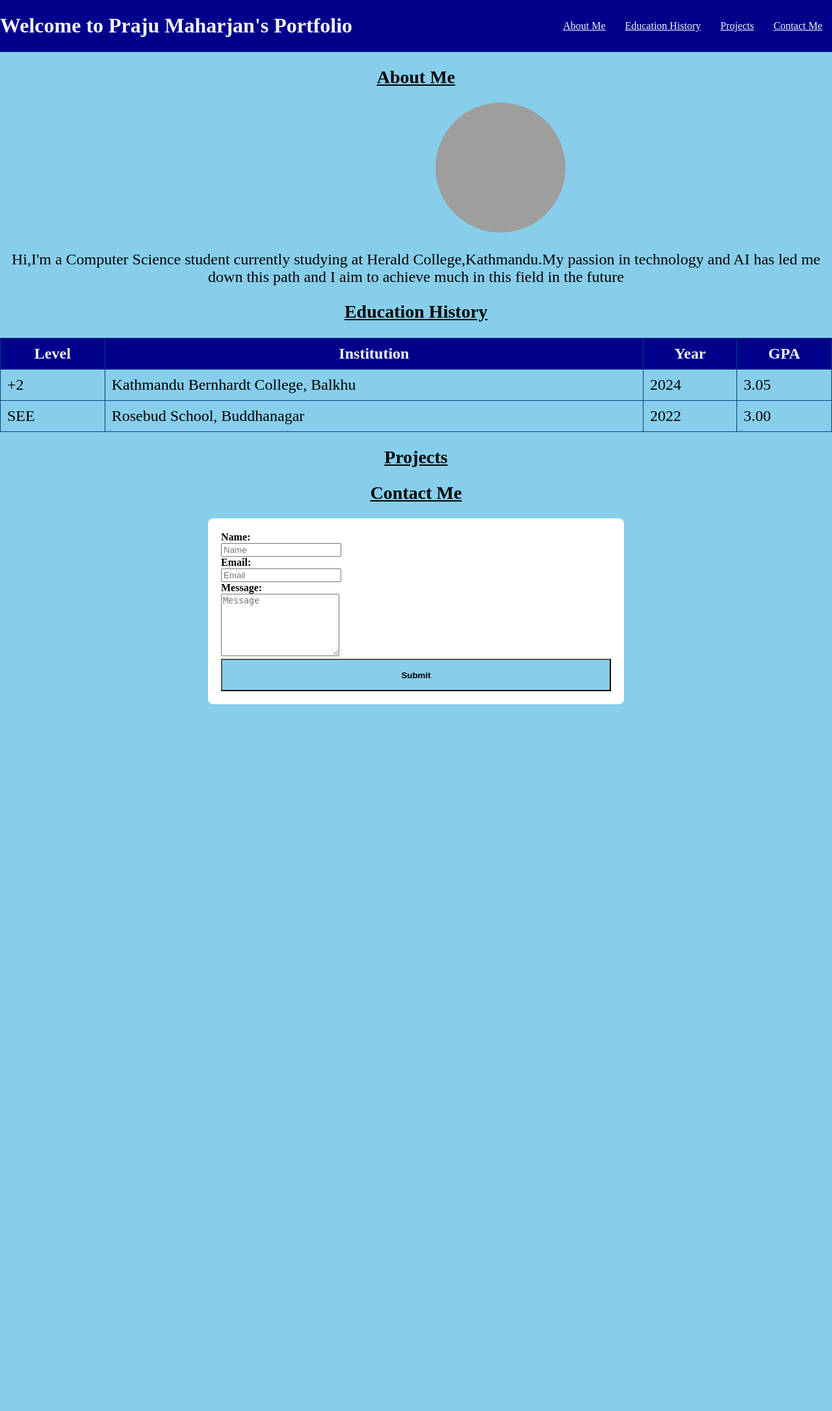
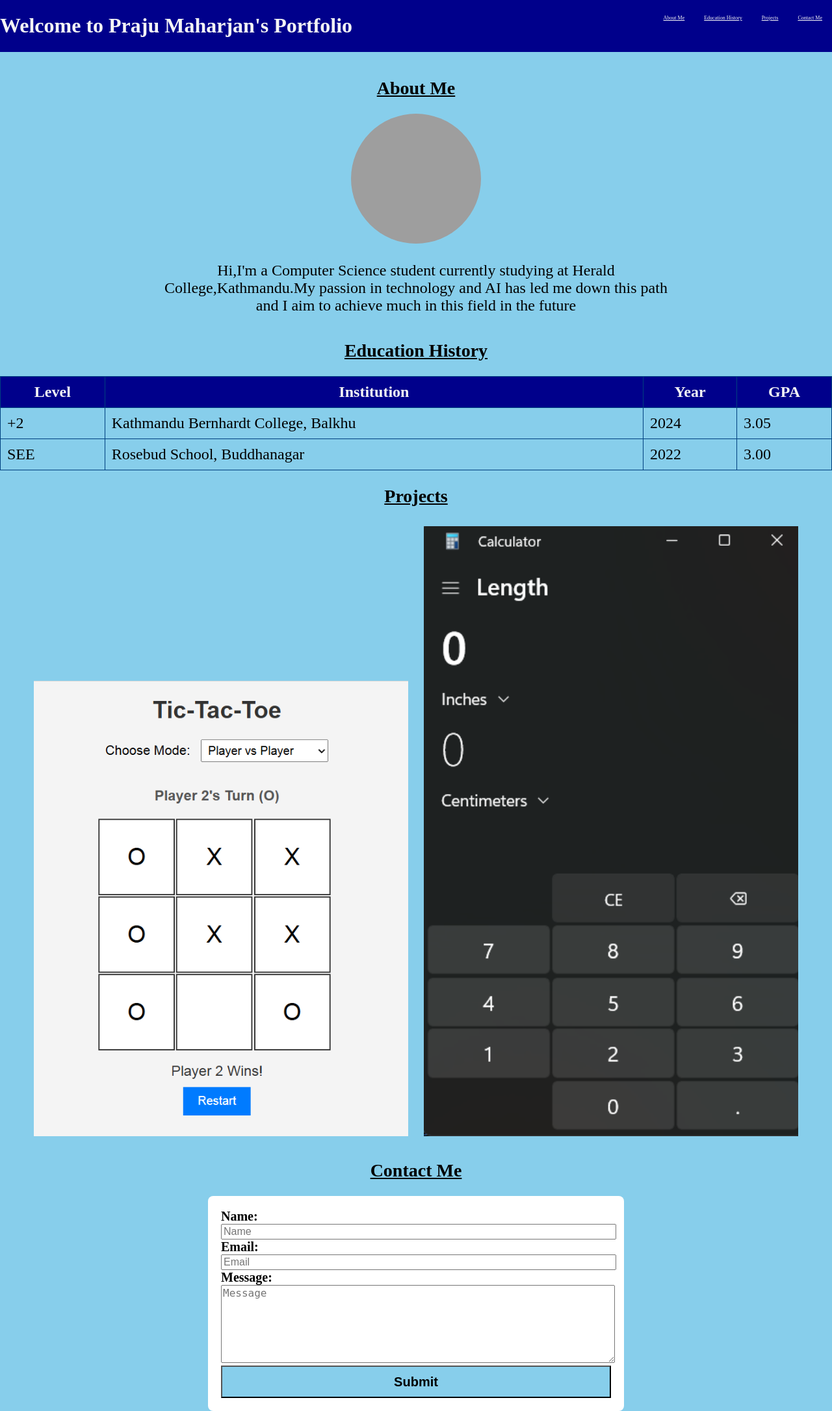
Before and after one commit to PrajuMaharjan/4CS045--Full-Stack-Development, a PHP site: page / in a window 1280 px wide. Shown: the whole page at 65% size. Before the commit the page ends 1084 px from the top, so only its background shows below. Run offline with PHP 8.4, Linux system fonts and the light colour scheme; grey boxes are pictures that could not be loaded.

Commit message:
Final Tutorial and Workshop 1 commit

```diff
--- a/Week_1_Tutorial/style.css
+++ b/Week_1_Tutorial/style.css
@@ -22,7 +22,7 @@ section{
 h2,h3{
     color:#333;
 }
-.className{
+.Recipes{
     display:flex;
     justify-content:space-between;
     margin-bottom:20px;
@@ -37,3 +37,7 @@ article{
     border-radius: 5px;
     font-size: 14px;
 }
+article img{
+    max-width:100%;
+    height:200px;
+}
--- a/Week_1_Workshop/portfolio-PrajuMaharjan/css/style.css
+++ b/Week_1_Workshop/portfolio-PrajuMaharjan/css/style.css
@@ -10,7 +10,6 @@ header{
 	margin:0px;
 	padding:0px;
 	justify-content:space-between;
-	list-style:none;
 	background: darkblue;
 }
 h1{
@@ -18,7 +17,7 @@ h1{
 }
 
 nav ul{
-	font-size:8;
+	font-size:8px;
 	display:flex;
 	list-style:none;
 }
@@ -38,19 +37,22 @@ h2{
 	justify-content: center;
 	text-decoration: underline;
 }
-/*img,p {
-    display: inline-block;
-    vertical-align: left;
-}*/
 p{
 	font-size:24px;
 	text-align: center;
 }
-img{
+#bio {
+  text-align: center;
+  margin: 40px auto;
+  max-width: 800px;
+}
+
+
+#bio img{
 	width:200px;
 	height:200px;
 	border-radius:50%;
-	margin-left:670px;
+	margin-left:20px auto;
 }
 table{
 	width:100%;
@@ -68,6 +70,18 @@ th{
 tr:hover{
 	background-color:whitesmoke;
 }
+#projects{
+	text-align: center;
+}
+#projects h2{
+	margin-bottom: 20px;
+}
+#projects img {
+	width: 45%;
+	height:auto;
+	object-fit: cover;
+	margin: 10px
+}
 form{
 	background-color: #ffffff;
     padding: 20px;
@@ -77,13 +91,25 @@ form{
     box-sizing: border-box;
     justify-content: center
 }
-label{
+
+#cf label{
 	display:block;
+	font-weight: bold;
+	font-size: 20px;
 }
-#submit{
+
+#cf input[type="text"],
+#cf input[type="email"],
+#cf textarea {
+  width: 100%;
+  font-size: 16px;
+}
+
+#cf input[type="submit"]{
 	cursor:pointer;
 	width:100%;
 	height:50px;
 	background-color:skyblue;
 	font-weight:bold;
+	font-size:20px;
 }
--- /dev/null
+++ b/Week_1_Workshop/portfolio-PrajuMaharjan/images/desktop.ini
@@ -0,0 +1,3 @@
+[LocalizedFileNames]
+Screenshot 2025-11-22 184435.png=@Screenshot 2025-11-22 184435,0
+Screenshot 2025-11-22 184851.png=@Screenshot 2025-11-22 184851,0
--- a/Week_1_Workshop/portfolio-PrajuMaharjan/index.html
+++ b/Week_1_Workshop/portfolio-PrajuMaharjan/index.html
@@ -11,20 +11,20 @@
         <h1> Welcome to Praju Maharjan's Portfolio</h1>
         <nav>
         <ul>
-            <li><a href="#bio">About Me</a></li>
-            <li><a href="#edu">Education History</a></li>
-            <li><a href="#projects">Projects</a></li>
-            <li><a href="#cf">Contact Me</a></ul>
+            <li><a href="bio">About Me</a></li>
+            <li><a href="edu">Education History</a></li>
+            <li><a href="projects">Projects</a></li>
+            <li><a href="cf">Contact Me</a></ll>
         </ul>
         </nav>
     </header>
     <main>
-        <div id="#bio">
+        <div id="bio">
         <h2>About Me</h2>
-        <image src="images/20240121_125936.jpg">
+        <img src="images/20240121_125936.jpg">
         <p>Hi,I'm a Computer Science student currently studying at Herald College,Kathmandu.My passion in technology and AI has led me down this path and I aim to achieve much in this field in the future</p>
         </div>
-        <div id="#edu">
+        <div id="edu">
         <h2>Education History</h2>
             <table>
                 <tr>
@@ -49,8 +49,10 @@
         </div>
         <div id="projects">
         <h2>Projects</h2>
+        <img src="images/Screenshot_1.png">
+        <img src="images/Screenshot_2.png">
         </div>
-        <div id="#cf">
+        <div id="cf">
         <h2>Contact Me</h2>
         <form>
             <label for="Name:"><b>Name:</b></label>
@@ -59,7 +61,7 @@
             <input type="email" placeholder="Email" required>
             <label for="Message:"><b>Message:</b></label>
             <textarea placeholder="Message" required rows=6></textarea>
-            <input type="submit" id="submit">
+            <input type="submit" value="Submit">
         </form>
         </div>
     </main>
```
Also changed, not shown: Week_1_Tutorial/index.html (+6 -2 lines), Week_1_Tutorial/Butter_Chicken.jpg (added), Week_1_Tutorial/Chole_Bhature.jpg (added), Week_1_Tutorial/Masala_Dosa.jpg (added), Week_1_Tutorial/Paneer_Tikka.jpg (added), Week_1_Workshop/portfolio-PrajuMaharjan/images/Screenshot_1.png (added), Week_1_Workshop/portfolio-PrajuMaharjan/images/Screenshot_2.png (added).
